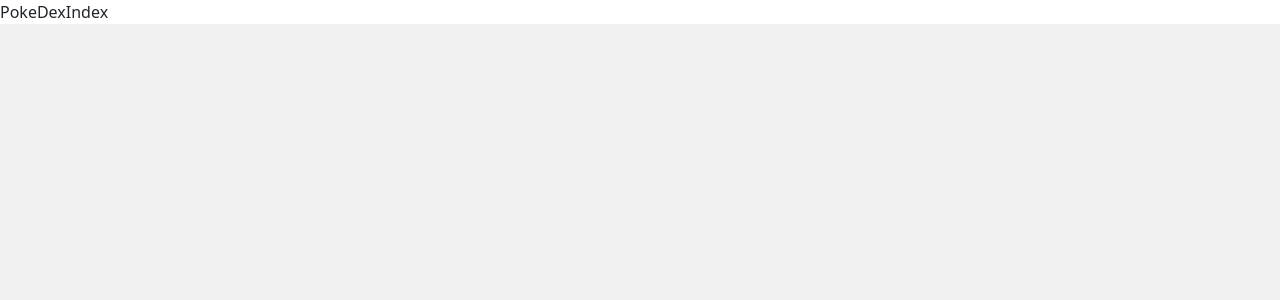
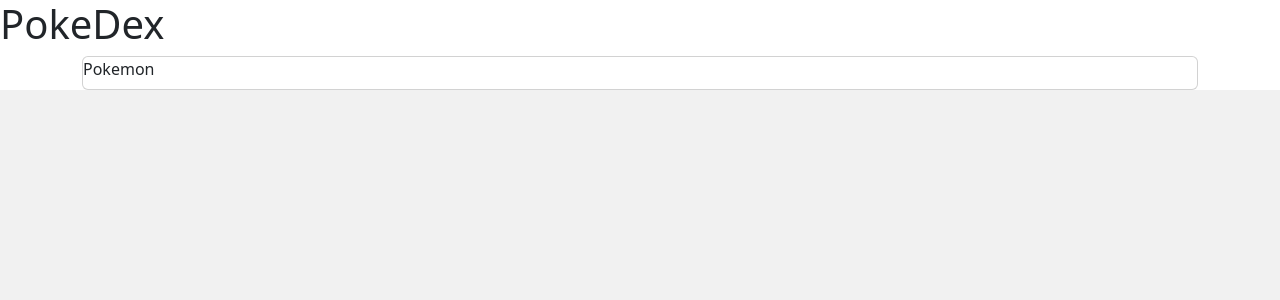
Before and after one commit to CDNunez/PokeMatch-Client, a React (Vite) app in the folder PokeMatch-Client/: page /pokedex in a window 1280 px wide. Shown: the top 300 px of the page. Built offline with nearby package versions, Linux system fonts and the light colour scheme.

Commit message:
WIP pokedex display, protected routes

```diff
--- a/PokeMatch-Client/src/app/AppRoutes.jsx
+++ b/PokeMatch-Client/src/app/AppRoutes.jsx
@@ -22,11 +22,11 @@
       setSessionToken(localStorage.getItem('token'));
     }
   }, [])
-
+//!routes are accessible despite not logged in -- vulnerability
   return (
     <Routes>
         <Route path='/' element={<Auth updateToken={updateToken} />} />
-        <Route path='/pokedex' element={<PokeDexIndex />} />
+        <Route path='/pokedex' element={<PokeDexIndex token={sessionToken}/>} />
         <Route path='/teams' element={<TeamsIndex />} />
         <Route path='/account' element={<AccountIndex />} />
         <Route path='/compare' element={<ComparatorIndex />} />
--- a/PokeMatch-Client/src/components/PokeDex/PokeDexIndex.jsx
+++ b/PokeMatch-Client/src/components/PokeDex/PokeDexIndex.jsx
@@ -1,8 +1,45 @@
-import React from 'react'
+import React, { useEffect, useState } from 'react';
+import {Container} from 'reactstrap';
+import Pokemon from './Pokemon';
 
-function PokeDexIndex() {
+function PokeDexIndex(props) {
+//!none of this currently works to display pokemon
+  const [pokemons, setPokemons] = useState([]);
+
+  const fetchPokemon = async () =>{
+    const url = 'http://localhost:4000/pokemon';
+    const requestOptions = {
+      method: 'GET',
+      headers: new Headers({
+        "Authorization":props.token
+      })
+    }
+    try {
+      const response = await fetch(url,requestOptions);
+      const data = await response.json();
+      setPokemons(data.result)
+    } catch (error) {
+      console.error(error.message);
+    }
+  }
+
+  useEffect(()=> {
+    if(props.token){
+      fetchPokemon();
+    }
+  },[props.token])
+
   return (
-    <div>PokeDexIndex</div>
+    <React.Fragment>
+      <h1>PokeDex</h1>
+      <Container>
+        <Pokemon
+        token={props.token}
+        fetchPokemon={fetchPokemon}
+        pokemons={pokemons}
+        />
+      </Container>
+    </React.Fragment>
   )
 }
 
--- /dev/null
+++ b/PokeMatch-Client/src/components/PokeDex/Pokemon.jsx
@@ -0,0 +1,18 @@
+import React from 'react'
+import { Card, CardGroup, CardTitle } from 'reactstrap'
+
+function Pokemon({pokemons, token, fetchPokemon}) {
+  return (
+    <React.Fragment>
+        <CardGroup>
+          <Card>
+            <CardTitle>
+              Pokemon
+            </CardTitle>
+          </Card>
+        </CardGroup>
+    </React.Fragment>
+  )
+}
+
+export default Pokemon
```
